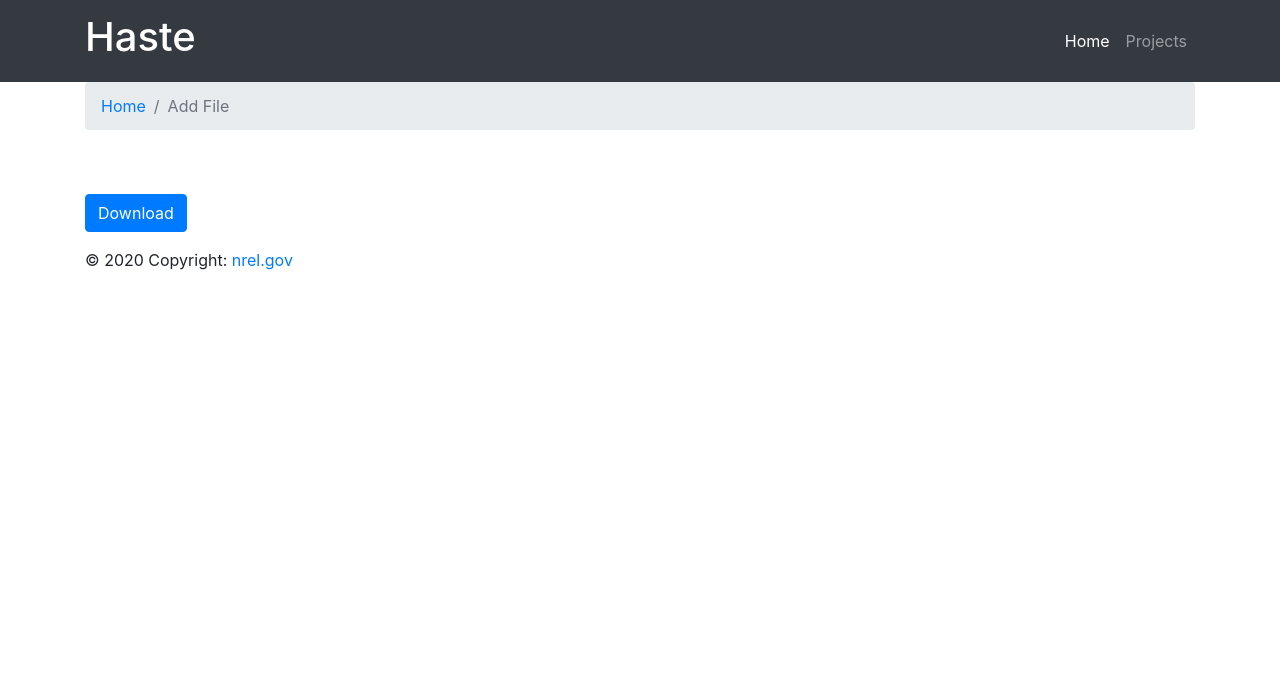
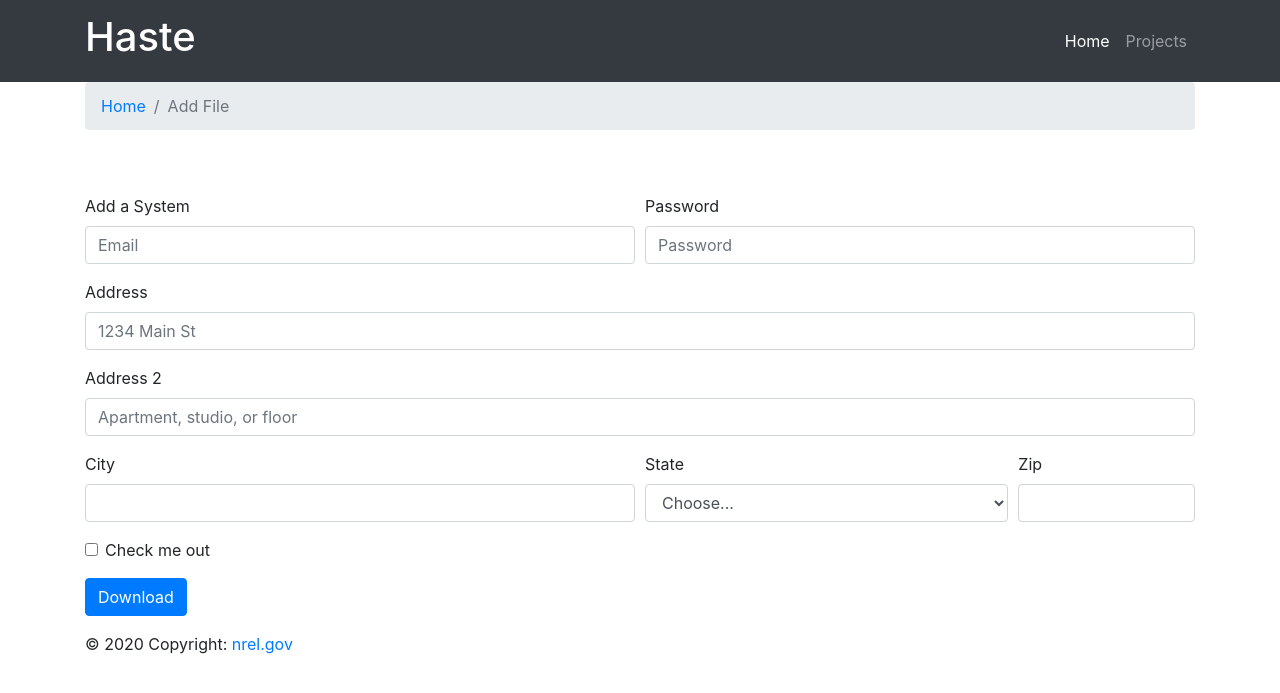
Before and after one commit to NREL/hasty, a Django app: page /generate/form in a window 1280 px wide. Shown: the top 693 px of the page. Run offline with Django 3.2, Linux system fonts and the light colour scheme; some libraries are stand-ins or nearby versions.

Commit message:
url changes?

```diff
--- a/haste/generate/templates/form.html
+++ b/haste/generate/templates/form.html
@@ -46,49 +46,49 @@
 </div>
 <div class="container" style="padding-top: 3em">
     <form>
-<!--        <div class="form-row">-->
-<!--            <div class="form-group col-md-6">-->
-<!--                <label for="inputEmail4">Add a System</label>-->
-<!--                <input type="email" class="form-control" id="inputEmail4" placeholder="Email">-->
-<!--            </div>-->
-<!--            <div class="form-group col-md-6">-->
-<!--                <label for="inputPassword4">Password</label>-->
-<!--                <input type="password" class="form-control" id="inputPassword4" placeholder="Password">-->
-<!--            </div>-->
-<!--        </div>-->
-<!--        <div class="form-group">-->
-<!--            <label for="inputAddress">Address</label>-->
-<!--            <input type="text" class="form-control" id="inputAddress" placeholder="1234 Main St">-->
-<!--        </div>-->
-<!--        <div class="form-group">-->
-<!--            <label for="inputAddress2">Address 2</label>-->
-<!--            <input type="text" class="form-control" id="inputAddress2" placeholder="Apartment, studio, or floor">-->
-<!--        </div>-->
-<!--        <div class="form-row">-->
-<!--            <div class="form-group col-md-6">-->
-<!--                <label for="inputCity">City</label>-->
-<!--                <input type="text" class="form-control" id="inputCity">-->
-<!--            </div>-->
-<!--            <div class="form-group col-md-4">-->
-<!--                <label for="inputState">State</label>-->
-<!--                <select id="inputState" class="form-control">-->
-<!--                    <option selected>Choose...</option>-->
-<!--                    <option>...</option>-->
-<!--                </select>-->
-<!--            </div>-->
-<!--            <div class="form-group col-md-2">-->
-<!--                <label for="inputZip">Zip</label>-->
-<!--                <input type="text" class="form-control" id="inputZip">-->
-<!--            </div>-->
-<!--        </div>-->
-<!--        <div class="form-group">-->
-<!--            <div class="form-check">-->
-<!--                <input class="form-check-input" type="checkbox" id="gridCheck">-->
-<!--                <label class="form-check-label" for="gridCheck">-->
-<!--                    Check me out-->
-<!--                </label>-->
-<!--            </div>-->
-<!--        </div>-->
+        <div class="form-row">
+            <div class="form-group col-md-6">
+                <label for="inputEmail4">Add a System</label>
+                <input type="email" class="form-control" id="inputEmail4" placeholder="Email">
+            </div>
+            <div class="form-group col-md-6">
+                <label for="inputPassword4">Password</label>
+                <input type="password" class="form-control" id="inputPassword4" placeholder="Password">
+            </div>
+        </div>
+        <div class="form-group">
+            <label for="inputAddress">Address</label>
+            <input type="text" class="form-control" id="inputAddress" placeholder="1234 Main St">
+        </div>
+        <div class="form-group">
+            <label for="inputAddress2">Address 2</label>
+            <input type="text" class="form-control" id="inputAddress2" placeholder="Apartment, studio, or floor">
+        </div>
+        <div class="form-row">
+            <div class="form-group col-md-6">
+                <label for="inputCity">City</label>
+                <input type="text" class="form-control" id="inputCity">
+            </div>
+            <div class="form-group col-md-4">
+                <label for="inputState">State</label>
+                <select id="inputState" class="form-control">
+                    <option selected>Choose...</option>
+                    <option>...</option>
+                </select>
+            </div>
+            <div class="form-group col-md-2">
+                <label for="inputZip">Zip</label>
+                <input type="text" class="form-control" id="inputZip">
+            </div>
+        </div>
+        <div class="form-group">
+            <div class="form-check">
+                <input class="form-check-input" type="checkbox" id="gridCheck">
+                <label class="form-check-label" for="gridCheck">
+                    Check me out
+                </label>
+            </div>
+        </div>
         <button type="submit" class="btn btn-primary">Download</button>
     </form>
 </div>
```
